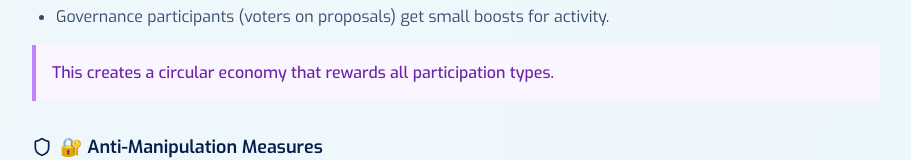
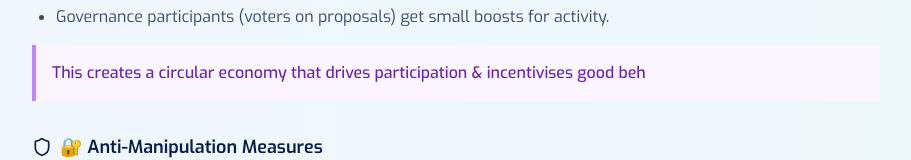
Before and after one commit to maldoteth/dehubdocs, a React (Vite) app: page /docs/dapps in a window 1280 px wide. Shown: the part 11346-11506 px from the top of the page, without its empty margins (312-1223 px from the left). Built offline with nearby package versions, Linux system fonts and the light colour scheme.

Commit message:
Visual edit in Lovable
Edited UI in Lovable

```diff
--- a/src/pages/docs/Dapp.tsx
+++ b/src/pages/docs/Dapp.tsx
@@ -575,9 +575,7 @@ const Dapp = () => {
                 <li>Governance participants (voters on proposals) get small boosts for activity.</li>
               </ul>
               <div className="bg-purple-50 border-l-4 border-purple-400 p-4 mb-6">
-                <p className="text-purple-800 font-medium font-exo">
-                  This creates a circular economy that rewards all participation types.
-                </p>
+                <p className="text-purple-800 font-medium font-exo">This creates a circular economy that drives participation & incentivises good beh</p>
               </div>
             </div>
 
```
